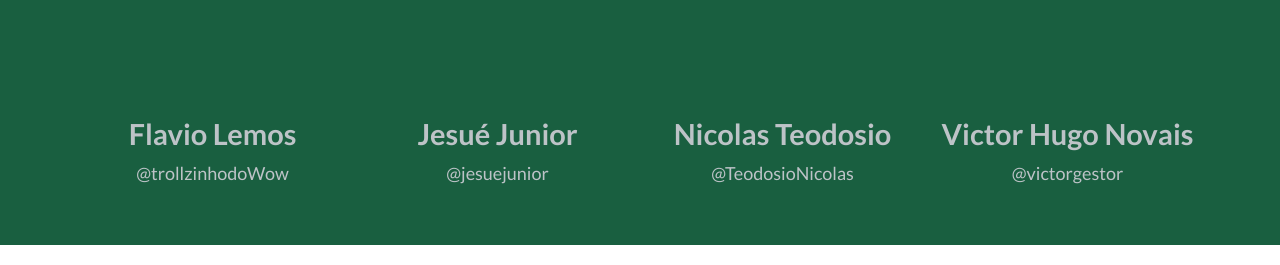
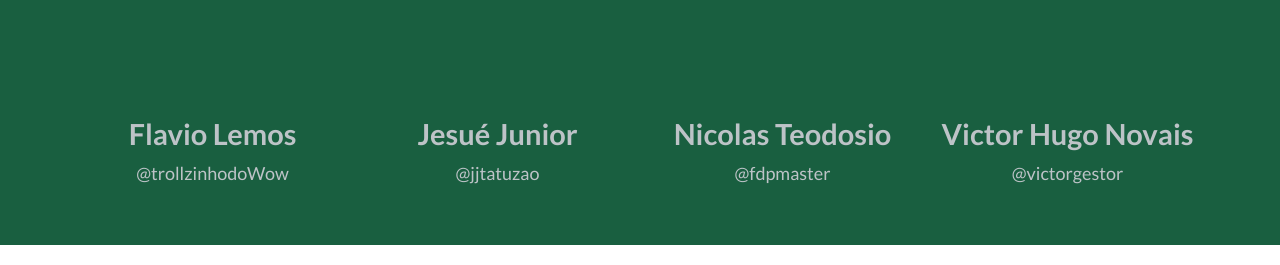
Before and after one commit to jesuejunior/golingo, a Django app: page / in a window 1280 px wide. Shown: the part 641-906 px from the top of the page. Run offline with Django 3.2, Linux system fonts and the light colour scheme; data comes from the database, SQL or seed files in the repository.

Commit message:
Changing names

```diff
--- a/templates/base.html
+++ b/templates/base.html
@@ -42,12 +42,12 @@
 
             <div class="col-lg-3">
                 <h4>Jesué Junior</h4>
-                <p>@jesuejunior</p>
+                <p>@jjtatuzao</p>
             </div>
 
             <div class="col-lg-3">
                 <h4>Nicolas Teodosio</h4>
-                <p>@TeodosioNicolas</p>
+                <p>@fdpmaster</p>
             </div>
 
             <div class="col-lg-3">
```
